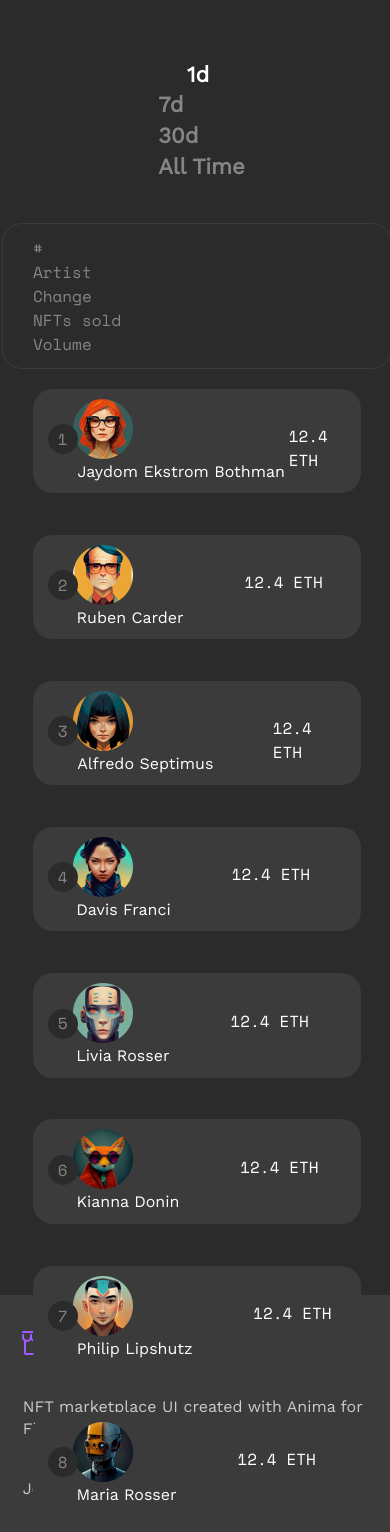
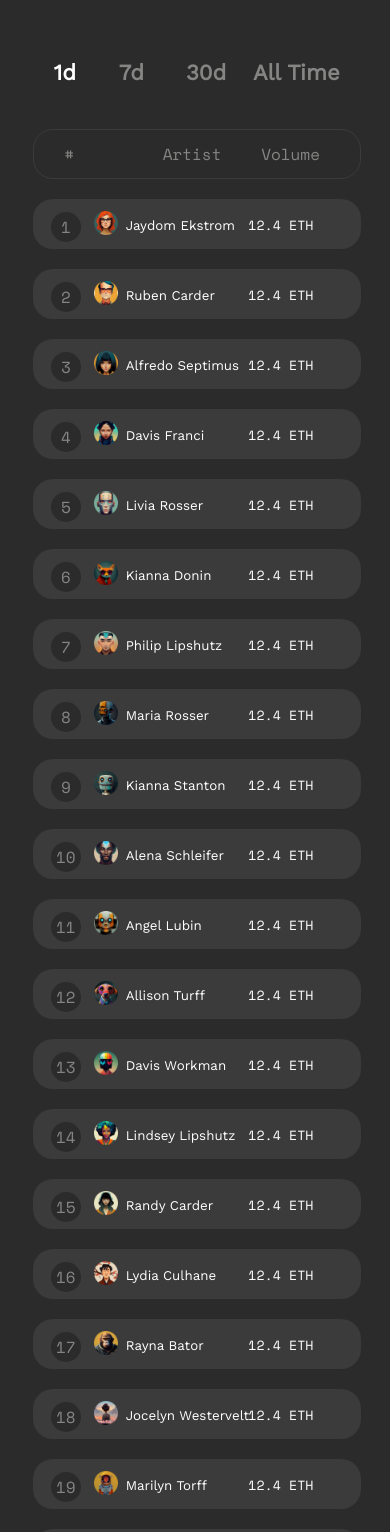
Before and after one commit to LukaTabatadze/task11, a plain HTML site: page funstuff/index.html in a window 390 px wide. Shown: the part 284-1816 px from the top of the page. Drawn offline with nearby package versions, Linux system fonts and the light colour scheme.

Commit message:
funstuff

```diff
--- a/funstuff/index.html
+++ b/funstuff/index.html
@@ -22,7 +22,7 @@
 <body>
     <nav class="navbar navbar-expand-lg nav1">
         <div class="container-fluid">
-          <a class="navbar-brand" href="#"><img src="img/Storefront.svg" alt="storefront"> NFT Marketplace</a>
+          <a class="navbar-brand" href="../index.html"><img src="img/Storefront.svg" alt="storefront"> NFT Marketplace</a>
           <button class="navbar-toggler button1" type="button" data-toggle="collapse" data-target="#navbarcontent"
             aria-controls="navbarcontent" aria-expanded="false" aria-label="Toggle navigation"> <span
               class="navbar-toggler-icon"><div class="container" onclick="myFunction(this)">
@@ -70,210 +70,205 @@
       </div>
       <div class="time-filter d-sm-block d-md-none">
         <div class="row" id="time-filter-id">
-            <div class="col-sm-3 active"><a class="time-filter-a text-decoration-none" href="#">1d</a></div>
-            <div class="col-sm-3"><a class="time-filter-a  text-decoration-none" href="#">7d</a></div>
-            <div class="col-sm-3"><a class="time-filter-a text-decoration-none" href="#">30d</a></div>
-            <div class="col-sm-3"><a class="time-filter-a text-decoration-none" href="#">All Time</a></div>
+            <div class="col-3 active"><a class="time-filter-a text-decoration-none" href="#">1d</a></div>
+            <div class="col-3"><a class="time-filter-a  text-decoration-none" href="#">7d</a></div>
+            <div class="col-3"><a class="time-filter-a text-decoration-none" href="#">30d</a></div>
+            <div class="col-3"><a class="time-filter-a text-decoration-none" href="#">All Time</a></div>
         </div>
       </div>
 
       <div class="container" id="listContainer">
-        <div class="row">
-          <div class="col-md-1 col-sm-2"><span>#</span></div>
-          <div class="col-md-5 col-sm-6"><span>Artist</span></div>
-          <div class="col-md-2 d-md-block d-sm-none"><span>Change</span></div>
-          <div class="col-md-2 d-md-block d-sm-none"><span>NFTs sold</span></div>
-          <div class="col-md-2 col-sm-4"><span>Volume</span></div>
+
+          <div class="col-md-1 col-4"><span>#</span></div>
+          <div class="col-md-5 col-4"><span>Artist</span></div>
+          <div class="col-md-2 d-md-block d-none"><span>Change</span></div>
+          <div class="col-md-2 d-md-block d-none"><span>NFTs sold</span></div>
+          <div class="col-md-2 col-4"><span>Volume</span></div>
         </div>
-      </div>
 <div class="avatar_list">
   <div class="avatar_content">
-    <div class="col-md-1 col-sm-2"><div class="cover"><span class="span_1">1</span></div></div>
-    <div class="col-md-5 col-sm-6"><a href="#"><img src="img/Avatarn1.png" alt="avatart"> <span class="span_2">Jaydom Ekstrom Bothman</span></a></div>
+    <div class="col-md-1 col-2"><div class="cover"><span class="span_1">1</span></div></div>
+    <div class="col-md-5 col-6"><a href="#"><img src="img/Avatarn1.png" alt="avatart"> <span class="span_2">Jaydom Ekstrom</span></a></div>
     <div class="col-md-2 d-md-block d-sm-none"><span class="span_3">+1.41%</span></div>
     <div class="col-md-2 d-md-block d-sm-none"><span class="span_4">602</span></div>
-    <div class="col-md-2 col-sm-4"><span class="span_5">12.4 ETH</span></div>
+    <div class="col-md-2 col-4"><span class="span_5">12.4 ETH</span></div>
   </div>
 
 
 
   <div class="avatar_content">
-    <div class="col-md-1 col-sm-2"><div class="cover"><span class="span_1">2</span></div></div>
-    <div class="col-md-5 col-sm-6"><a href="#"><img src="img/AvatarN2.png" alt="avatar"> <span class="span_2">Ruben Carder</span></a></div>
+    <div class="col-md-1 col-2"><div class="cover"><span class="span_1">2</span></div></div>
+    <div class="col-md-5 col-6"><a href="#"><img src="img/AvatarN2.png" alt="avatar"> <span class="span_2">Ruben Carder</span></a></div>
     <div class="col-md-2 d-md-block d-sm-none"><span class="span_3">+1.41%</span></div>
     <div class="col-md-2 d-md-block d-sm-none"><span class="span_4">602</span></div>
-    <div class="col-md-2 col-sm-4"><span class="span_5">12.4 ETH</span></div>
+    <div class="col-md-2 col-4"><span class="span_5">12.4 ETH</span></div>
   </div>
 
 
 
   <div class="avatar_content">
-    <div class="col-md-1 col-sm-2"><div class="cover"><span class="span_1">3</span></div></div>
-    <div class="col-md-5 col-sm-6"><a href="#"><img src="img/AvatarN3.png" alt="avatar"> <span class="span_2">Alfredo Septimus</span></a></div>
+    <div class="col-md-1 col-2"><div class="cover"><span class="span_1">3</span></div></div>
+    <div class="col-md-5 col-6"><a href="#"><img src="img/AvatarN3.png" alt="avatar"> <span class="span_2">Alfredo Septimus</span></a></div>
     <div class="col-md-2 d-md-block d-sm-none"><span class="span_3">+1.41%</span></div>
     <div class="col-md-2 d-md-block d-sm-none"><span class="span_4">602</span></div>
-    <div class="col-md-2 col-sm-4"><span class="span_5">12.4 ETH</span></div>
+    <div class="col-md-2 col-4"><span class="span_5">12.4 ETH</span></div>
   </div>
 
 
 
   <div class="avatar_content">
-    <div class="col-md-1 col-sm-2"><div class="cover"><span class="span_1">4</span></div></div>
-    <div class="col-md-5 col-sm-6"><a href="#"><img src="img/AvatarN4.png" alt="avatar"> <span class="span_2">Davis Franci</span></a></div>
+    <div class="col-md-1 col-2"><div class="cover"><span class="span_1">4</span></div></div>
+    <div class="col-md-5 col-6"><a href="#"><img src="img/AvatarN4.png" alt="avatar"> <span class="span_2">Davis Franci</span></a></div>
     <div class="col-md-2 d-md-block d-sm-none"><span class="span_3">+1.41%</span></div>
     <div class="col-md-2 d-md-block d-sm-none"><span class="span_4">602</span></div>
-    <div class="col-md-2 col-sm-4"><span class="span_5">12.4 ETH</span></div>
+    <div class="col-md-2 col-4"><span class="span_5">12.4 ETH</span></div>
   </div>
 
 
 
   <div class="avatar_content">
-    <div class="col-md-1 col-sm-2"><div class="cover"><span class="span_1">5</span></div></div>
-    <div class="col-md-5 col-sm-6"><a href="#"><img src="img/AvatarN5.png" alt="avatar"> <span class="span_2">Livia Rosser</span></a></div>
+    <div class="col-md-1 col-2"><div class="cover"><span class="span_1">5</span></div></div>
+    <div class="col-md-5 col-6"><a href="#"><img src="img/AvatarN5.png" alt="avatar"> <span class="span_2">Livia Rosser</span></a></div>
     <div class="col-md-2 d-md-block d-sm-none"><span class="span_3">+1.41%</span></div>
     <div class="col-md-2 d-md-block d-sm-none"><span class="span_4">602</span></div>
-    <div class="col-md-2 col-sm-4"><span class="span_5">12.4 ETH</span></div>
+    <div class="col-md-2 col-4"><span class="span_5">12.4 ETH</span></div>
   </div>
 
 
 
   <div class="avatar_content">
-    <div class="col-md-1 col-sm-2"><div class="cover"><span class="span_1">6</span></div></div>
-    <div class="col-md-5 col-sm-6"><a href="#"><img src="img/Avatar1.png" alt="avatar"> <span class="span_2">Kianna Donin</span></a></div>
+    <div class="col-md-1 col-2"><div class="cover"><span class="span_1">6</span></div></div>
+    <div class="col-md-5 col-6"><a href="#"><img src="img/Avatar1.png" alt="avatar"> <span class="span_2">Kianna Donin</span></a></div>
     <div class="col-md-2 d-md-block d-sm-none"><span class="span_3">+1.41%</span></div>
     <div class="col-md-2 d-md-block d-sm-none"><span class="span_4">602</span></div>
-    <div class="col-md-2 col-sm-4"><span class="span_5">12.4 ETH</span></div>
+    <div class="col-md-2 col-4"><span class="span_5">12.4 ETH</span></div>
   </div>
 
 
 
   <div class="avatar_content">
-    <div class="col-md-1 col-sm-2"><div class="cover"><span class="span_1">7</span></div></div>
-    <div class="col-md-5 col-sm-6"><a href="#"><img src="img/Avatar2.png" alt="avatar"> <span class="span_2">Philip Lipshutz</span></a></div>
+    <div class="col-md-1 col-2"><div class="cover"><span class="span_1">7</span></div></div>
+    <div class="col-md-5 col-6"><a href="#"><img src="img/Avatar2.png" alt="avatar"> <span class="span_2">Philip Lipshutz</span></a></div>
     <div class="col-md-2 d-md-block d-sm-none"><span class="span_3">+1.41%</span></div>
     <div class="col-md-2 d-md-block d-sm-none"><span class="span_4">602</span></div>
-    <div class="col-md-2 col-sm-4"><span class="span_5">12.4 ETH</span></div>
+    <div class="col-md-2 col-4"><span class="span_5">12.4 ETH</span></div>
   </div>
 
 
 
   <div class="avatar_content">
-    <div class="col-md-1 col-sm-2"><div class="cover"><span class="span_1">8</span></div></div>
-    <div class="col-md-5 col-sm-6"><a href="#"><img src="img/AvatarN6.png" alt="avatar"> <span class="span_2">Maria Rosser</span></a></div>
+    <div class="col-md-1 col-2"><div class="cover"><span class="span_1">8</span></div></div>
+    <div class="col-md-5 col-6"><a href="#"><img src="img/AvatarN6.png" alt="avatar"> <span class="span_2">Maria Rosser</span></a></div>
     <div class="col-md-2 d-md-block d-sm-none"><span class="span_3">+1.41%</span></div>
     <div class="col-md-2 d-md-block d-sm-none"><span class="span_4">602</span></div>
-    <div class="col-md-2 col-sm-4"><span class="span_5">12.4 ETH</span></div>
+    <div class="col-md-2 col-4"><span class="span_5">12.4 ETH</span></div>
   </div>
 
 
 
   <div class="avatar_content">
-    <div class="col-md-1 col-sm-2"><div class="cover"><span class="span_1">9</span></div></div>
-    <div class="col-md-5 col-sm-6"><a href="#"><img src="img/AvatarN7.png" alt="avatar"> <span class="span_2">Kianna Stanton</span></a></div>
+    <div class="col-md-1 col-2"><div class="cover"><span class="span_1">9</span></div></div>
+    <div class="col-md-5 col-6"><a href="#"><img src="img/AvatarN7.png" alt="avatar"> <span class="span_2">Kianna Stanton</span></a></div>
     <div class="col-md-2 d-md-block d-sm-none"><span class="span_3">+1.41%</span></div>
     <div class="col-md-2 d-md-block d-sm-none"><span class="span_4">602</span></div>
-    <div class="col-md-2 col-sm-4"><span class="span_5">12.4 ETH</span></div>
+    <div class="col-md-2 col-4"><span class="span_5">12.4 ETH</span></div>
   </div>
 
 
   <div class="avatar_content">
-    <div class="col-md-1 col-sm-2"><div class="cover"><span class="span_1">10</span></div></div>
-    <div class="col-md-5 col-sm-6"><a href="#"><img src="img/AvatarN8.png" alt="avatar"> <span class="span_2">Alena Schleifer</span></a></div>
+    <div class="col-md-1 col-2"><div class="cover"><span class="span_1">10</span></div></div>
+    <div class="col-md-5 col-6"><a href="#"><img src="img/AvatarN8.png" alt="avatar"> <span class="span_2">Alena Schleifer</span></a></div>
     <div class="col-md-2 d-md-block d-sm-none"><span class="span_3">+1.41%</span></div>
     <div class="col-md-2 d-md-block d-sm-none"><span class="span_4">602</span></div>
-    <div class="col-md-2 col-sm-4"><span class="span_5">12.4 ETH</span></div>
+    <div class="col-md-2 col-4"><span class="span_5">12.4 ETH</span></div>
   </div>
 
 
   <div class="avatar_content">
-    <div class="col-md-1 col-sm-2"><div class="cover"><span class="span_1">11</span></div></div>
-    <div class="col-md-5 col-sm-6"><a href="#"><img src="img/AvatarN9.png" alt="avatar"> <span class="span_2">Angel Lubin</span></a></div>
+    <div class="col-md-1 col-2"><div class="cover"><span class="span_1">11</span></div></div>
+    <div class="col-md-5 col-6"><a href="#"><img src="img/AvatarN9.png" alt="avatar"> <span class="span_2">Angel Lubin</span></a></div>
     <div class="col-md-2 d-md-block d-sm-none"><span class="span_3">+1.41%</span></div>
     <div class="col-md-2 d-md-block d-sm-none"><span class="span_4">602</span></div>
-    <div class="col-md-2 col-sm-4"><span class="span_5">12.4 ETH</span></div>
+    <div class="col-md-2 col-4"><span class="span_5">12.4 ETH</span></div>
   </div>
 
   <div class="avatar_content">
-    <div class="col-md-1 col-sm-2"><div class="cover"><span class="span_1">12</span></div></div>
-    <div class="col-md-5 col-sm-6"><a href="#"><img src="img/avatarn10.png" alt="avatar"> <span class="span_2">Allison Turff</span></a></div>
+    <div class="col-md-1 col-2"><div class="cover"><span class="span_1">12</span></div></div>
+    <div class="col-md-5 col-6"><a href="#"><img src="img/avatarn10.png" alt="avatar"> <span class="span_2">Allison Turff</span></a></div>
     <div class="col-md-2 d-md-block d-sm-none"><span class="span_3">+1.41%</span></div>
     <div class="col-md-2 d-md-block d-sm-none"><span class="span_4">602</span></div>
-    <div class="col-md-2 col-sm-4"><span class="span_5">12.4 ETH</span></div>
+    <div class="col-md-2 col-4"><span class="span_5">12.4 ETH</span></div>
   </div>
 
   <div class="avatar_content">
-    <div class="col-md-1 col-sm-2"><div class="cover"><span class="span_1">13</span></div></div>
-    <div class="col-md-5 col-sm-6"><a href="#"><img src="img/avatarn11.png" alt="avatar"> <span class="span_2">Davis Workman</span></a></div>
+    <div class="col-md-1 col-2"><div class="cover"><span class="span_1">13</span></div></div>
+    <div class="col-md-5 col-6"><a href="#"><img src="img/avatarn11.png" alt="avatar"> <span class="span_2">Davis Workman</span></a></div>
     <div class="col-md-2 d-md-block d-sm-none"><span class="span_3">+1.41%</span></div>
     <div class="col-md-2 d-md-block d-sm-none"><span class="span_4">602</span></div>
-    <div class="col-md-2 col-sm-4"><span class="span_5">12.4 ETH</span></div>
+    <div class="col-md-2 col-4"><span class="span_5">12.4 ETH</span></div>
   </div>
 
   <div class="avatar_content">
-    <div class="col-md-1 col-sm-2"><div class="cover"><span class="span_1">14</span></div></div>
-    <div class="col-md-5 col-sm-6"><a href="#"><img src="img/avatarn12.png" alt="avatar"> <span class="span_2">Lindsey Lipshutz</span></a></div>
+    <div class="col-md-1 col-2"><div class="cover"><span class="span_1">14</span></div></div>
+    <div class="col-md-5 col-6"><a href="#"><img src="img/avatarn12.png" alt="avatar"> <span class="span_2">Lindsey Lipshutz</span></a></div>
     <div class="col-md-2 d-md-block d-sm-none"><span class="span_3">+1.41%</span></div>
     <div class="col-md-2 d-md-block d-sm-none"><span class="span_4">602</span></div>
-    <div class="col-md-2 col-sm-4"><span class="span_5">12.4 ETH</span></div>
+    <div class="col-md-2 col-4"><span class="span_5">12.4 ETH</span></div>
   </div>
 
   <div class="avatar_content">
-    <div class="col-md-1 col-sm-2"><div class="cover"><span class="span_1">15</span></div></div>
-    <div class="col-md-5 col-sm-6"><a href="#"><img src="img/avatarn13.png" alt="avatar"> <span class="span_2">Randy Carder</span></a></div>
+    <div class="col-md-1 col-2"><div class="cover"><span class="span_1">15</span></div></div>
+    <div class="col-md-5 col-6"><a href="#"><img src="img/avatarn13.png" alt="avatar"> <span class="span_2">Randy Carder</span></a></div>
     <div class="col-md-2 d-md-block d-sm-none"><span class="span_3">+1.41%</span></div>
     <div class="col-md-2 d-md-block d-sm-none"><span class="span_4">602</span></div>
-    <div class="col-md-2 col-sm-4"><span class="span_5">12.4 ETH</span></div>
+    <div class="col-md-2 col-4"><span class="span_5">12.4 ETH</span></div>
   </div>
 
   <div class="avatar_content">
-    <div class="col-md-1 col-sm-2"><div class="cover"><span class="span_1">16</span></div></div>
-    <div class="col-md-5 col-sm-6"><a href="#"><img src="img/AvatarN14.png" alt="avatar"> <span class="span_2">Lydia Culhane</span></a></div>
+    <div class="col-md-1 col-2"><div class="cover"><span class="span_1">16</span></div></div>
+    <div class="col-md-5 col-6"><a href="#"><img src="img/AvatarN14.png" alt="avatar"> <span class="span_2">Lydia Culhane</span></a></div>
     <div class="col-md-2 d-md-block d-sm-none"><span class="span_3">+1.41%</span></div>
     <div class="col-md-2 d-md-block d-sm-none"><span class="span_4">602</span></div>
-    <div class="col-md-2 col-sm-4"><span class="span_5">12.4 ETH</span></div>
+    <div class="col-md-2 col-4"><span class="span_5">12.4 ETH</span></div>
   </div>
 
   <div class="avatar_content">
-    <div class="col-md-1 col-sm-2"><div class="cover"><span class="span_1">17</span></div></div>
-    <div class="col-md-5 col-sm-6"><a href="#"><img src="img/AvatarN15.png" alt="avatar"> <span class="span_2">Rayna Bator</span></a></div>
+    <div class="col-md-1 col-2"><div class="cover"><span class="span_1">17</span></div></div>
+    <div class="col-md-5 col-6"><a href="#"><img src="img/AvatarN15.png" alt="avatar"> <span class="span_2">Rayna Bator</span></a></div>
     <div class="col-md-2 d-md-block d-sm-none"><span class="span_3">+1.41%</span></div>
     <div class="col-md-2 d-md-block d-sm-none"><span class="span_4">602</span></div>
-    <div class="col-md-2 col-sm-4"><span class="span_5">12.4 ETH</span></div>
+    <div class="col-md-2 col-4"><span class="span_5">12.4 ETH</span></div>
   </div>
 
   <div class="avatar_content">
-    <div class="col-md-1 col-sm-2"><div class="cover"><span class="span_1">18</span></div></div>
-    <div class="col-md-5 col-sm-6"><a href="#"><img src="img/AvatarN16.png" alt="avatar"> <span class="span_2">Jocelyn Westervelt</span></a></div>
+    <div class="col-md-1 col-2"><div class="cover"><span class="span_1">18</span></div></div>
+    <div class="col-md-5 col-6"><a href="#"><img src="img/AvatarN16.png" alt="avatar"> <span class="span_2">Jocelyn Westervelt</span></a></div>
     <div class="col-md-2 d-md-block d-sm-none"><span class="span_3">+1.41%</span></div>
     <div class="col-md-2 d-md-block d-sm-none"><span class="span_4">602</span></div>
-    <div class="col-md-2 col-sm-4"><span class="span_5">12.4 ETH</span></div>
+    <div class="col-md-2 col-4"><span class="span_5">12.4 ETH</span></div>
   </div>
 
   <div class="avatar_content">
-    <div class="col-md-1 col-sm-2"><div class="cover"><span class="span_1">19</span></div></div>
-    <div class="col-md-5 col-sm-6"><a href="#"><img src="img/AvatarN17.png" alt="avatar"> <span class="span_2">Marilyn Torff</span></a></div>
+    <div class="col-md-1 col-2"><div class="cover"><span class="span_1">19</span></div></div>
+    <div class="col-md-5 col-6"><a href="#"><img src="img/AvatarN17.png" alt="avatar"> <span class="span_2">Marilyn Torff</span></a></div>
     <div class="col-md-2 d-md-block d-sm-none"><span class="span_3">+1.41%</span></div>
     <div class="col-md-2 d-md-block d-sm-none"><span class="span_4">602</span></div>
-    <div class="col-md-2 col-sm-4"><span class="span_5">12.4 ETH</span></div>
+    <div class="col-md-2 col-4"><span class="span_5">12.4 ETH</span></div>
   </div>
 
   <div class="avatar_content">
-    <div class="col-md-1 col-sm-2"><div class="cover"><span class="span_1">20</span></div></div>
-    <div class="col-md-5 col-sm-6"><a href="#"><img src="img/Avatarn1.png" alt="avatar"> <span class="span_2">Skylar Levin</span></a></div>
+    <div class="col-md-1 col-2"><div class="cover"><span class="span_1">20</span></div></div>
+    <div class="col-md-5 col-6"><a href="#"><img src="img/Avatarn1.png" alt="avatar"> <span class="span_2">Skylar Levin</span></a></div>
     <div class="col-md-2 d-md-block d-sm-none"><span class="span_3">+1.41%</span></div>
     <div class="col-md-2 d-md-block d-sm-none"><span class="span_4">602</span></div>
-    <div class="col-md-2 col-sm-4"><span class="span_5">12.4 ETH</span></div>
+    <div class="col-md-2 col-4"><span class="span_5">12.4 ETH</span></div>
   </div>
 
 
 
 </div>
 
-
-    </section>
-    <section class="s2">
-      <div class="container">
-
+     <footer class="s2">
           <div class="row d-flex">
             <div class="col-md-4 col-sm-12">
               <div class="nft1"><a class="nfts9" href="#"><img src="img/Storefront.svg" alt="storefront"> NFT Marketplace</a></div>
@@ -315,7 +310,7 @@
                       required>
 
                   </div>
-                  <div class="input-group-append col-sm-12"> <button class="btn btn-custom" type="submit"><img src="pics/EnvelopeSimple.png" alt="envelope"> Subscribe</button>
+                  <div class="input-group-append col-sm-12"> <button class="btn btn-custom" type="submit"><img src="img/EnvelopeSimple.svg" alt="envelope"> Subscribe</button>
                     </div>
                 </form>
               </div>
@@ -326,9 +321,8 @@
           <div class="footers9_2">
             <p class="s9p">Ⓒ NFT Market. Use this template freely.</p>
           </div></div>
-
+        </footer>
       </div>
-    </section>
 </body>
 
 </html>
--- a/funstuff/style.css
+++ b/funstuff/style.css
@@ -240,12 +240,13 @@ padding:40px 50px;
 
   #time-filter-id{
     justify-content:center !important;
+
   }
 
 
   #listContainer{
     display: flex;
-flex-direction: column;
+flex-direction: row;
 align-items: center;
 padding: 12px 30px;
 gap: 10px;
@@ -256,6 +257,7 @@ margin-right:2% !important;
 border: 1px solid #3B3B3B;
 border-radius: 20px;
 height:100%;
+width: 84%;
   }
 
   #listContainer span{
@@ -283,17 +285,18 @@ color: #858584;
   left: 0px;
   margin: 0px;
   mix-blend-mode: normal;
-  margin-bottom:8%;
   position: relative;
   top: 0px;
   width: 100%;
+  margin-bottom: 59%;
 }
 
 .avatar_content{display:flex;
   background: #3B3B3B;
 border-radius: 20px;
 padding:10px;
-width:100%:
+width:100%;
+white-space: nowrap;
 }
 
 .cover{
@@ -561,13 +564,13 @@ margin-left:4%;
   width: 100%;
   height:auto;
   background: #3B3B3B;
-  margin-top:162%;
 
 }
 
-.s2 .container{
+.s2 {
 padding:8% 2%;
 display: block;
+margin-top:50%
 }
 
 .emailpart{
@@ -602,6 +605,51 @@ color: #FFFFFF;
 
   }
 
+  .span_3,.span_4,.span_5{
+    top:10%;
+    position: relative;
+  }
+
+  .span_2{
+    top:10%;
+    position: relative;
+  }
+  .cover{
+    top:10%;
+    position: relative;
+  }
+#time-filter-id{
+  width:90%;
+}
+
+.avatar_content img{
+  width:24px !important;
+  height:24px !important;
+}
+  .s9h1{
+    text-align: left;
+    margin-top: 3%;
+  }
+
+  .contents9_2{
+    margin-left:3% !important;
+
+  }
+
+  .s9h2{
+    margin-left: 3% !important ;
+  }
+
+  .s9h5{
+    margin-left: 3% !important;
+  }
+  .input-group-append{
+    margin:0 !important;
+    margin-top:2% !important;
+  }
+  .input-group-append .btn-custom{
+    width:100% !important;
+  }
   .header-h4{
     font-family: 'Work Sans';
 font-style: normal;
@@ -635,5 +683,37 @@ white-space: nowrap;
 
 color: #FFFFFF;
   }
+.s2{
+  margin-top:45rem !important;
+}
+}
+
+@media (max-width:575px){
+  .s2{
+    margin-top:35rem !important;
+  }
+
+.span_2{
+  font-size: smaller;
+}
+.span_5{
+  font-size: smaller;
+}
+.navbar-brand{
+  font-size: smaller !important;
 
 }
+.bar1,.bar3{
+  width:20px !important;
+  height:3.75px !important;
+}
+.bar2{
+  width: 25px !important;
+  height: 4.25px !important;
+}
+}
+
+@media (max-width:350px){
+  .span_2{font-size: x-small;}
+  .span_5{font-size: x-small;}
+}
--- a/funstuff/styless.css
+++ b/funstuff/styless.css
@@ -430,7 +430,11 @@ color: #FFFFFF;
   .s9h5{
     margin-top:5%;
   }
-
+  @media (max-width:768px){
+    .btu{
+      margin-bottom:10%;
+    }
+  }
 
   .button0{
     display: flex;
```
Also changed, not shown: funstuff/index2.html (+1 -1 lines), funstuff/index3.html (+1 -1 lines), funstuff/index6.html (+1 -1 lines), funstuff/style6.css (+21 -0 lines), funstuff/styles.css (+13 -0 lines), funstuff/stylesss.css (+27 -0 lines).
